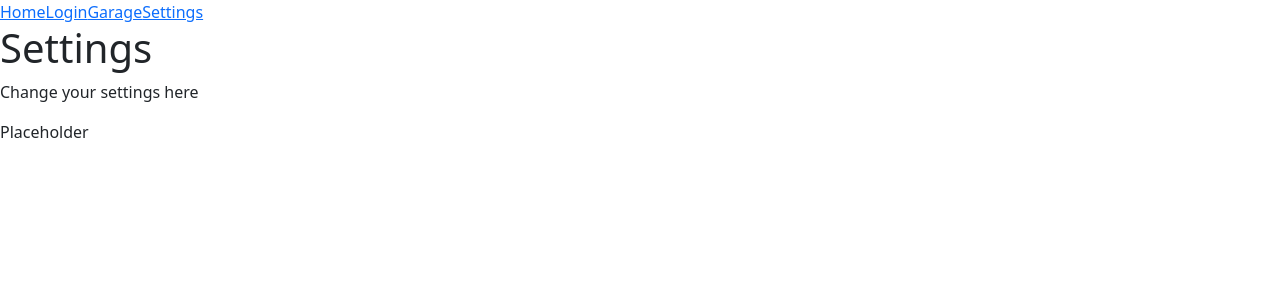
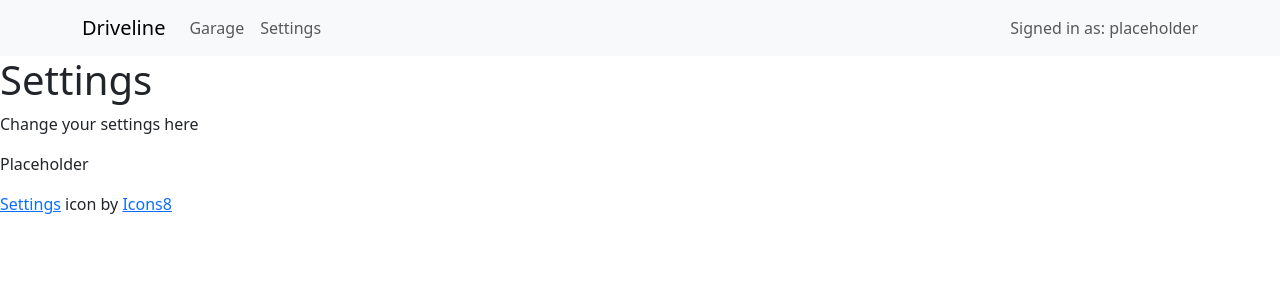
Before and after one commit to dheffer/DrivelineApp, a React (Create React App) app in the folder frontend/: page /settings in a window 1280 px wide. Shown: the top 300 px of the page. Built offline with nearby package versions, Linux system fonts and the light colour scheme.

Commit message:
Removed 'login' from the navbar Right-justified the 'signed in as' text

```diff
--- a/frontend/src/pages/NavBar.js
+++ b/frontend/src/pages/NavBar.js
@@ -1,13 +1,25 @@
-import {Link} from "react-router-dom";
+import {Nav, Navbar} from "react-bootstrap";
+import Container from "react-bootstrap/Container";
+import React from "react";
 
 function NavBar() {
     return (
-        <div>
-            <Link to="/">Home</Link>
-            <Link to="/login">Login</Link>
-            <Link to="/garage">Garage</Link>
-            <Link to="/settings">Settings</Link>
-        </div>
+        <Navbar expand="lg" className="bg-body-tertiary">
+            <Container>
+                <Navbar.Brand href="/garage">Driveline</Navbar.Brand>
+                <Navbar.Toggle />
+                <Navbar.Collapse>
+                    <Nav>
+                        <Nav.Link href="/garage">Garage</Nav.Link>
+                        <Nav.Link href="/settings">Settings</Nav.Link>
+                    </Nav>
+
+                </Navbar.Collapse>
+                <Nav className={"ms-auto"}>
+                    <Navbar.Text >Signed in as: placeholder</Navbar.Text>
+                </Nav>
+            </Container>
+        </Navbar>
     );
 }
 
--- a/frontend/src/pages/Settings.js
+++ b/frontend/src/pages/Settings.js
@@ -5,6 +5,11 @@ export const Settings = () => {
             <h1>Settings</h1>
             <p>Change your settings here</p>
             <p>Placeholder</p>
+
+            <footer>
+                <a target="_blank" href="https://icons8.com/icon/vGQkspHvmobZ/settings">Settings</a> icon by <a
+                target="_blank" href="https://icons8.com">Icons8</a>
+            </footer>
         </div>
     );
 }
```
